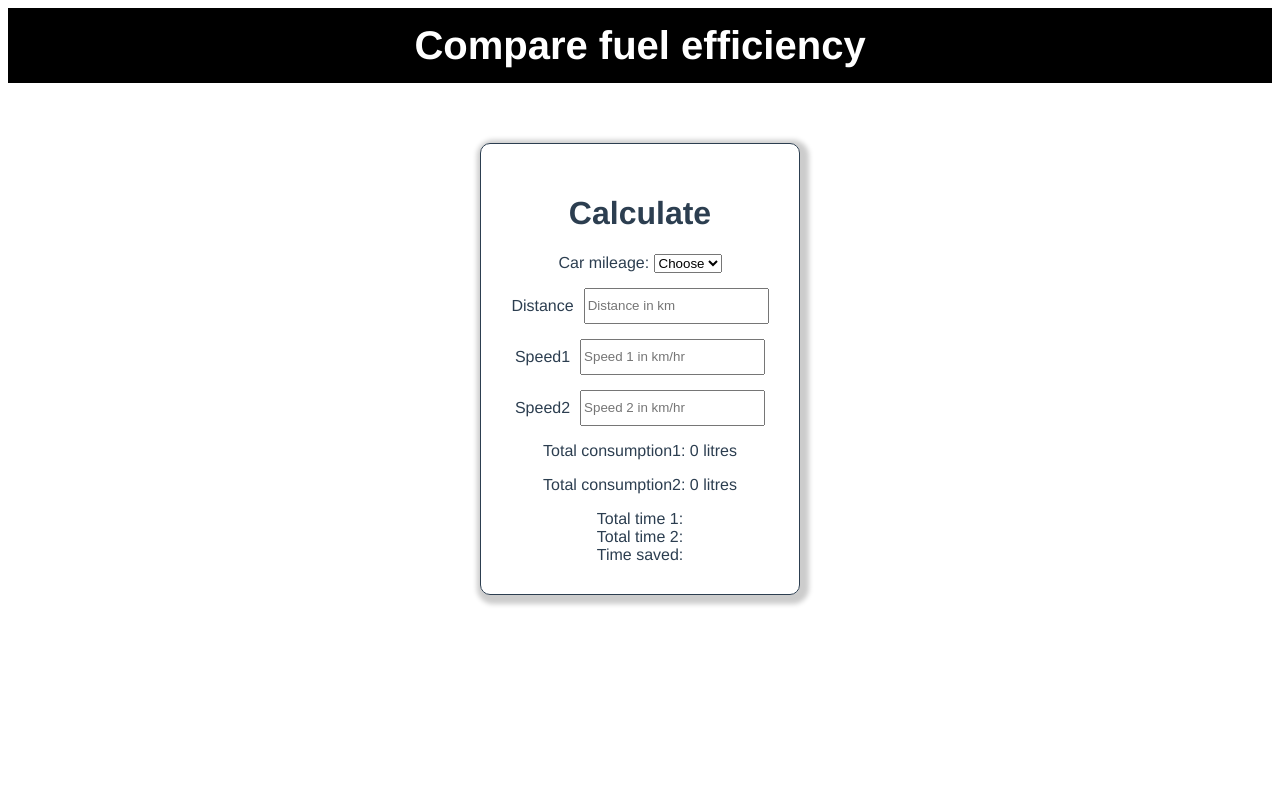
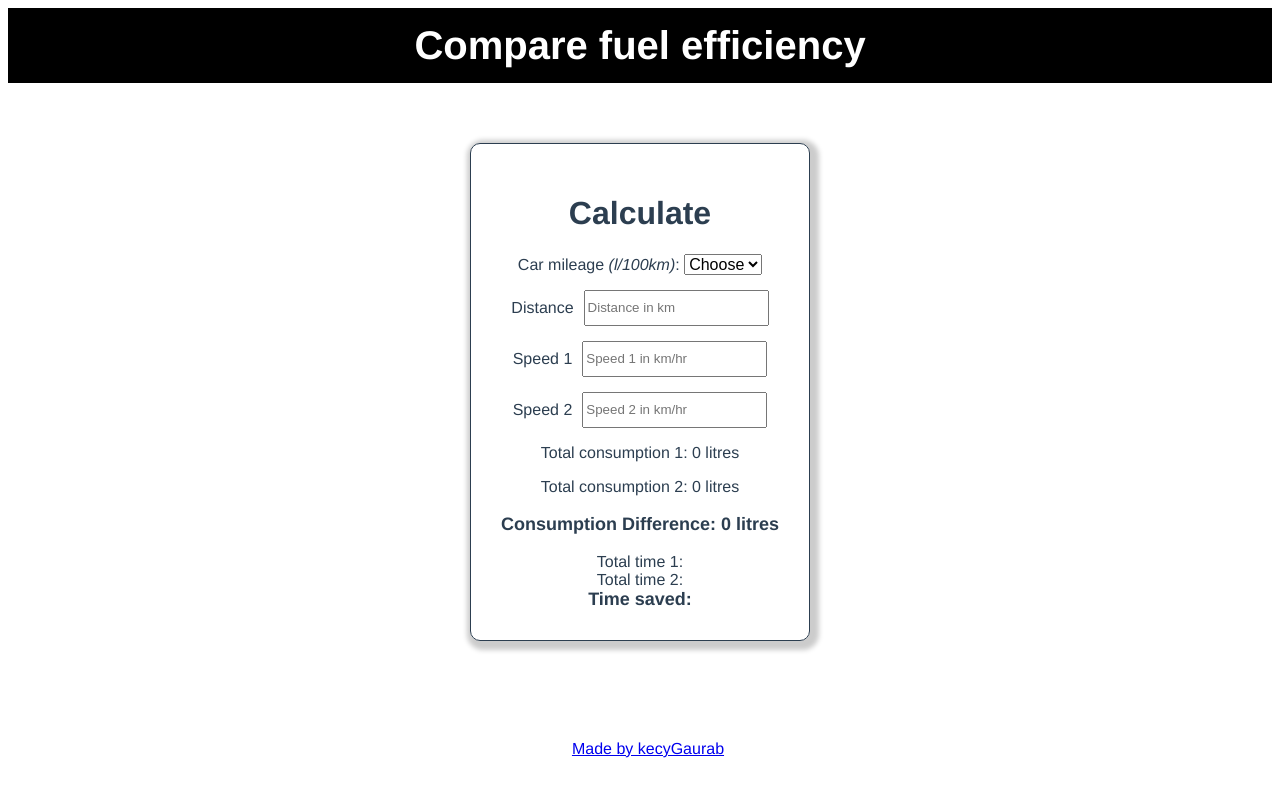
Before and after one commit to kecyGaurab/automotive-app, a Vue app: page / in a window 1280 px wide. Shown: the top 796 px of the page. Built offline with nearby package versions, Linux system fonts and the light colour scheme.

Commit message:
add difference consumption

```diff
--- a/src/App.vue
+++ b/src/App.vue
@@ -7,10 +7,14 @@
 <div class="container">
     <Car class="car"/>
   </div>
+  <footer class="footer">
+    <a href="https://www.github.com/kecyGaurab"> Made by kecyGaurab</a>
+  </footer>
 </template>
 
 <script>
 import Car from './components/Car.vue'
+
 
 export default {
   name: 'App',
@@ -46,4 +50,10 @@ export default {
   background-color:black;
   margin-bottom: 60px;
 }
+.footer{
+   position:absolute;
+   bottom:0;
+   width:100%;
+   height:60px;   /* Height of the footer */
+}
 </style>
--- a/src/components/Car.vue
+++ b/src/components/Car.vue
@@ -2,7 +2,7 @@
   <div class="card-container">
     <h1>Calculate</h1>
     <div class="input-group-container">
-      <label for="mileage">Car mileage: </label>
+      <label for="mileage">Car mileage <span class="unit">(l/100km)</span>: </label>
        <select v-model="mileage" id="mileage" name="mileage">
         <option value="" selected disabled hidden>Choose</option>
         <option value=3>3</option>
@@ -15,23 +15,24 @@
         <input type="number" min="1" class="input-item-field" id="distance" placeholder="Distance in km" v-model="distance" />
       </div>
       <div class="input-item">
-        <label for="speed1">Speed1</label>
+        <label for="speed1">Speed 1</label>
         <input type="number" min="1" class="input-item-field" placeholder="Speed 1 in km/hr" v-model="speed1" id="speed1" />
       </div>
       <div class="input-item">
-        <label for="speed2">Speed2</label>
+        <label for="speed2">Speed 2</label>
         <input type="number" min="1" class="input-item-field" id="speed2" placeholder="Speed 2 in km/hr" v-model="speed2" />
       </div>
     </div>
-    <p>Total consumption1: {{totalConsumption1}} litres</p>
-    <p>Total consumption2: {{totalConsumption2}} litres</p>
+    <p>Total consumption 1: {{totalConsumption1}} litres</p>
+    <p>Total consumption 2: {{totalConsumption2}} litres</p>
+    <p class="result-text">Consumption Difference: {{consumptionDifference}} litres</p>
     <div>Total time 1:
       <span v-if="time1 && speed1 && speed2">{{formatTime(time1)}}</span>
     </div>
     <div>Total time 2:
       <span v-if="time1 && speed1 && speed2">{{formatTime(time2)}}</span>
        </div>
-    <div>Time saved:
+    <div class="result-text">Time saved:
       <span v-if="speed1 && speed2">{{formatTime(time1-time2)}}</span>
       </div>
   </div>
@@ -39,7 +40,7 @@
 
 <script>
 export default {
-  name: 'card-containerWorld',
+  name: 'Car',
   data: () => {
     return {
       distance: null,
@@ -59,13 +60,17 @@ export default {
     totalConsumption2: function (){
       return this.totalConsumption(this.speed2)
   },
+    consumptionDifference: function(){
+      const difference = this.totalConsumption2 - this.totalConsumption1;
+      return Math.round((difference + Number.EPSILON) * 100) / 1000;
+
+    },
   time1: function (){
        return this.time(this.speed1);
 
   },
   time2: function (){
     return this.time(this.speed2);
-
   }
 
 },
@@ -114,6 +119,15 @@ a {
 .input-item-field {
   margin-left: 10px;
   height: 30px;
-
+}
+select {
+  font-size: 16px;
+}
+.result-text {
+  font-weight: bold;
+  font-size: 18px;
+}
+.unit {
+  font-style: italic;
 }
 </style>
```
